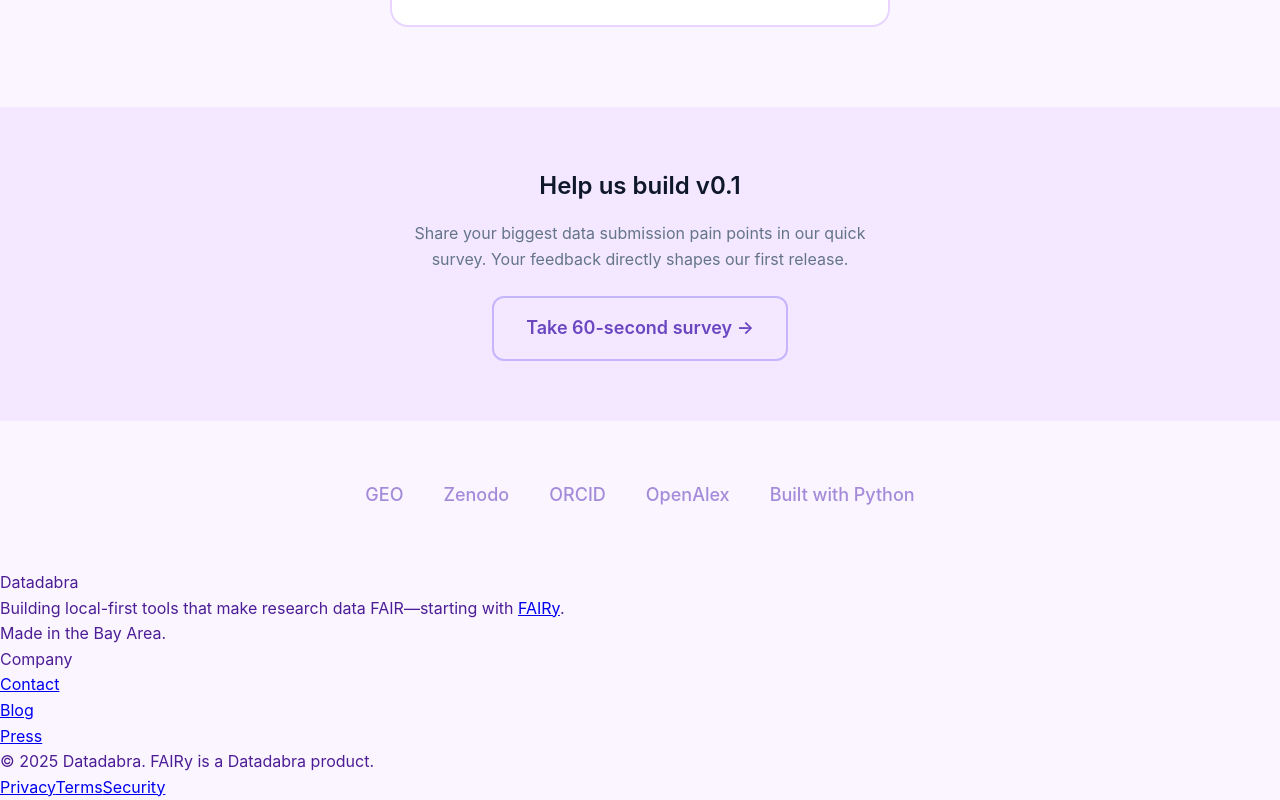
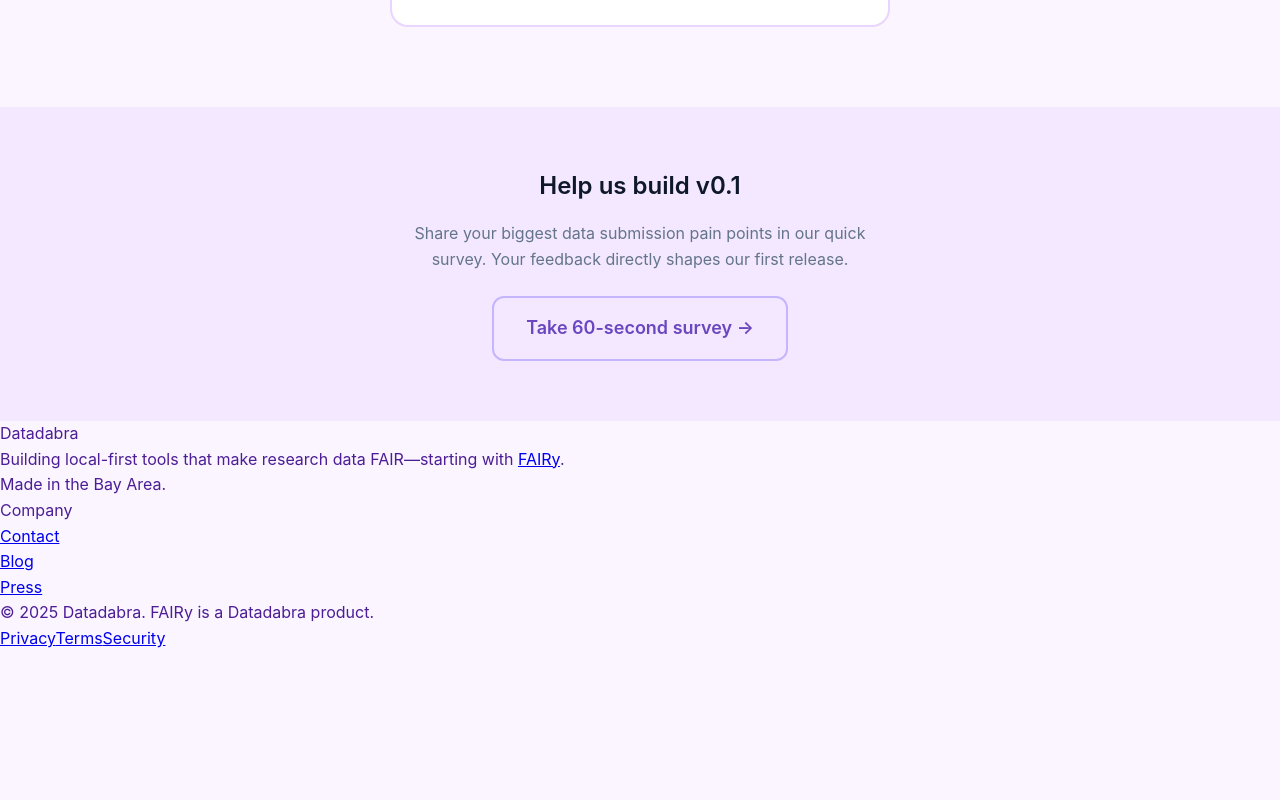
Before and after one commit to yuummmer/fairy-site, a Next.js app: page / in a window 1280 px wide. Shown: the part 4292-5092 px from the top of the page. After the commit the page ends 4944 px from the top, so only its background shows below. Built offline with nearby package versions, Linux system fonts and the light colour scheme.

Commit message:
Remove unfinished social proof section
- Removed social proof section with placeholder text (GEO, Zenodo, ORCID, OpenAlex, Built with Python)
- Removed associated CSS styles for logos-grid and logo-item
- Cleaned up leftover comment

```diff
--- a/src/app/page.tsx
+++ b/src/app/page.tsx
@@ -301,26 +301,6 @@ export default function Page() {
           text-align: center;
         }
 
-        .social-proof {
-          padding: 3.75rem 0;
-          background-color: #faf5ff;
-          text-align: center;
-        }
-
-        .logos-grid {
-          display: flex;
-          justify-content: center;
-          align-items: center;
-          gap: 2.5rem;
-          flex-wrap: wrap;
-          opacity: 0.6;
-        }
-
-        .logo-item {
-          font-size: 1.125rem;
-          font-weight: 500;
-          color: #6b46c1;
-        }
 
         .footer {
           padding: 2.5rem 0;
@@ -806,19 +786,6 @@ export default function Page() {
         </div>
       </section>
 
-        {/* Social Proof */}
-        <section className="social-proof">
-          <div className="container">
-            <div className="logos-grid">
-              <div className="logo-item">GEO</div>
-              <div className="logo-item">Zenodo</div>
-              <div className="logo-item">ORCID</div>
-              <div className="logo-item">OpenAlex</div>
-              <div className="logo-item">Built with Python</div>
-            </div>
-          </div>
-        </section>
-
     </main>
     </>
   );
```
